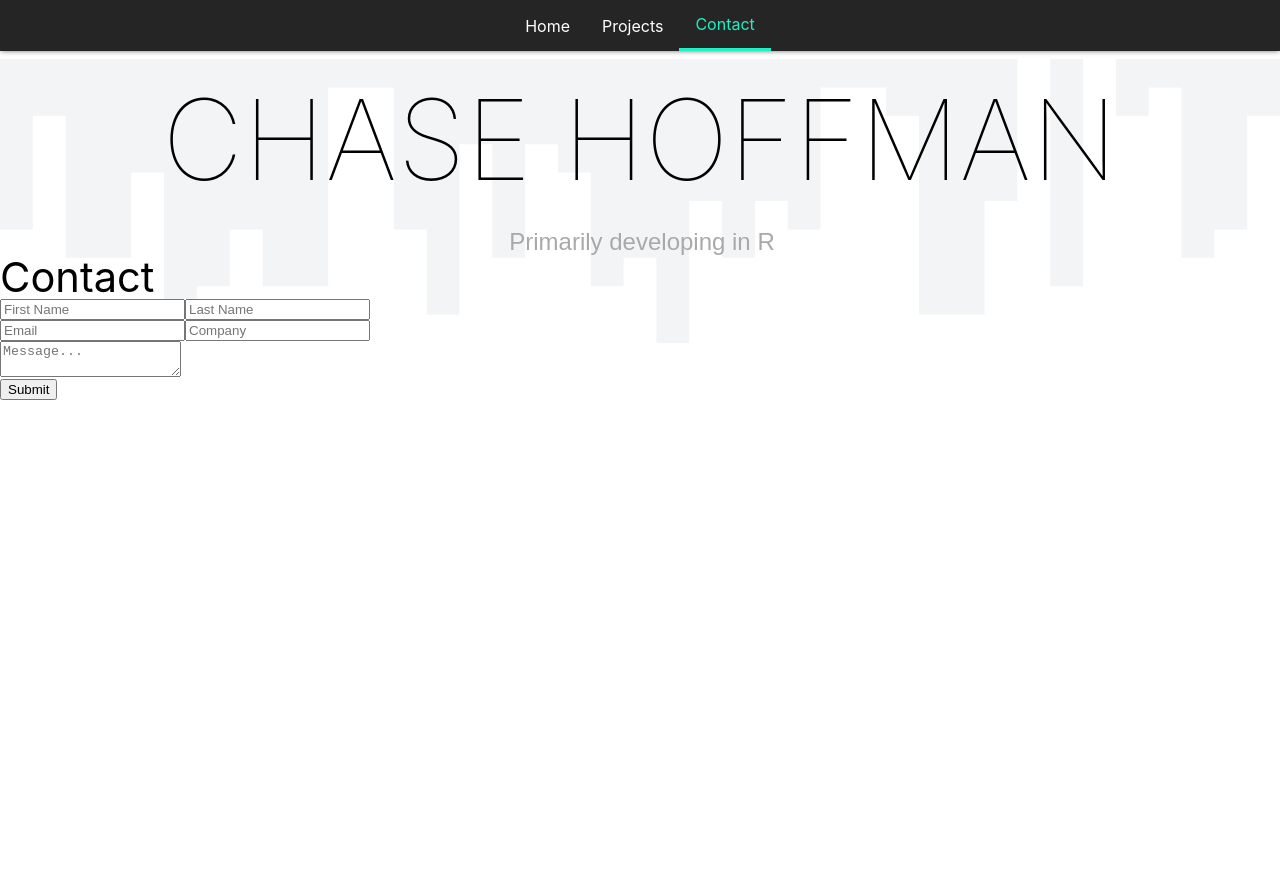
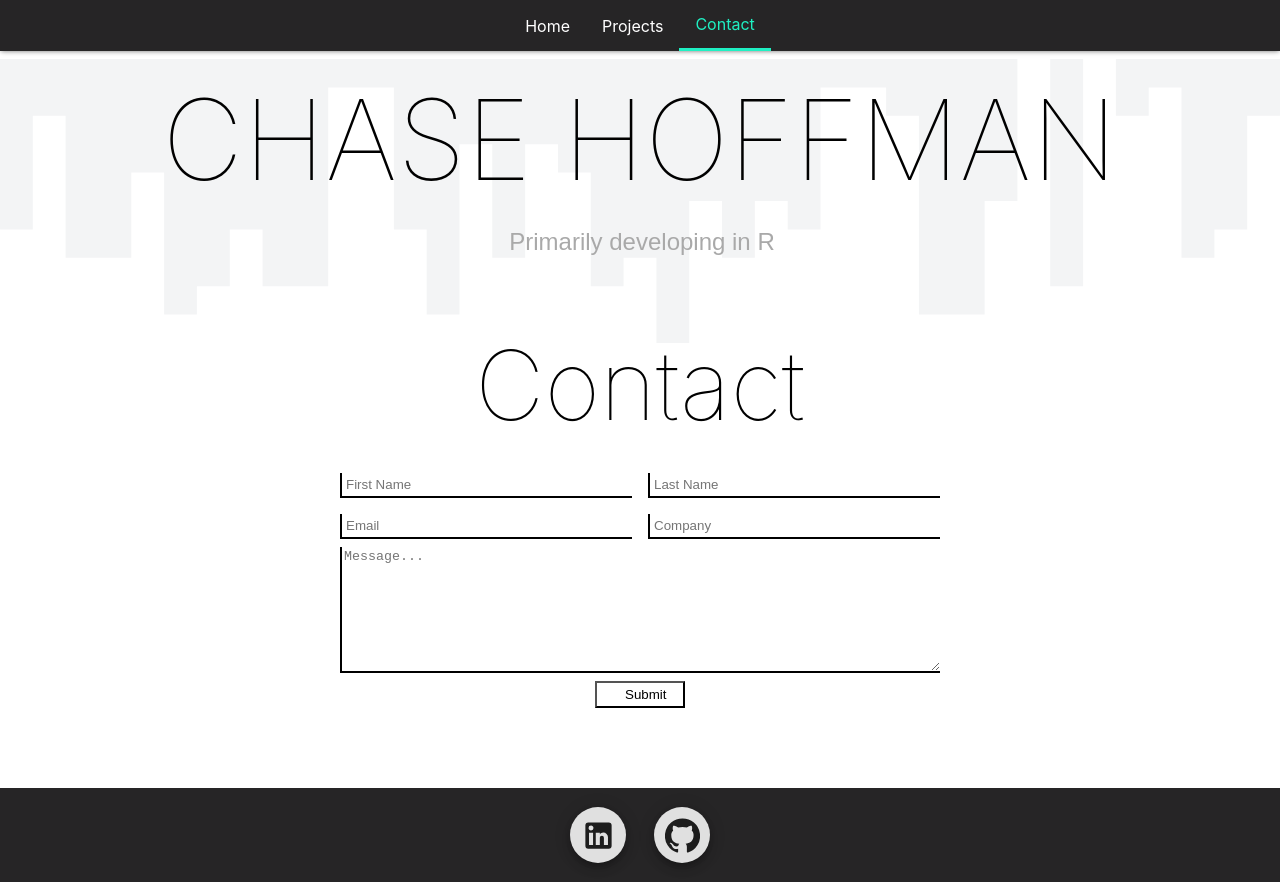
Before and after one commit to chasehoff/portfolio, a React (Create React App) app: page /contact in a window 1280 px wide. Before the commit the page ends 800 px from the top, so only its background shows below. Built offline with nearby package versions, Linux system fonts and the light colour scheme.

Commit message:
Added styling to form component

```diff
--- a/src/views/contact/Contact.js
+++ b/src/views/contact/Contact.js
@@ -1,4 +1,6 @@
 import React, { useState } from 'react';
+import Footer from '../../components/footer/Footer';
+import './index.css';
 
 function Contact() {
 
@@ -16,22 +18,23 @@ function Contact() {
     }
 
     return (
-        <div>
-            <h1>Contact</h1>
-            <form onSubmit={handleSubmit}>
-                <div>
-                    <input name="fname" placeholder="First Name" value={formInfo.fname} onChange={(e) => setFormInfo({...formInfo, fname: e.target.value})} />
-                    <input name="lname" placeholder="Last Name" value={formInfo.lname} onChange={(e) => setFormInfo({...formInfo, lname: e.target.value})} />
+        <div className="contact__container">
+            <h1 className="contact__header">Contact</h1>
+            <form className="contact__form" onSubmit={handleSubmit}>
+                <div className="contact__input__section">
+                    <input className="contact__item__double" name="fname" placeholder="First Name" value={formInfo.fname} onChange={(e) => setFormInfo({...formInfo, fname: e.target.value})} />
+                    <input className="contact__item__double" name="lname" placeholder="Last Name" value={formInfo.lname} onChange={(e) => setFormInfo({...formInfo, lname: e.target.value})} />
                 </div>
-                <div>
-                    <input name="email" placeholder="Email" value={formInfo.email} onChange={(e) => setFormInfo({...formInfo, email: e.target.value})} />
-                    <input name="company" placeholder="Company" value={formInfo.company} onChange={(e) => setFormInfo({...formInfo, company: e.target.value})} />
+                <div className="contact__input__section">
+                    <input className="contact__item__double" name="email" placeholder="Email" value={formInfo.email} onChange={(e) => setFormInfo({...formInfo, email: e.target.value})} />
+                    <input className="contact__item__double" name="company" placeholder="Company" value={formInfo.company} onChange={(e) => setFormInfo({...formInfo, company: e.target.value})} />
                 </div>
-                <div>
-                    <textarea name="message" placeholder="Message..." value={formInfo.message} onChange={(e) => setFormInfo({...formInfo, message: e.target.value})} />
+                <div className="contact__input__section">
+                    <textarea rows="8" className="contact__item__single" name="message" placeholder="Message..." value={formInfo.message} onChange={(e) => setFormInfo({...formInfo, message: e.target.value})} />
                 </div>
-                <input type="submit" placeholder="Submit" />
+                <input className="contact__submit__button" type="submit" placeholder="Submit" />
             </form>
+            <Footer />
         </div>
     )
 }
--- /dev/null
+++ b/src/views/contact/index.css
@@ -0,0 +1,52 @@
+.contact__container {
+     display: flex;
+     flex-direction: column;
+     align-items: center;
+}
+.contact__header {
+    font-size: 6rem;
+    font-weight: 100;
+    margin-bottom: 2rem;
+    margin-top: 5rem;
+}
+.contact__form {
+    width: 50%;
+    max-width: 600px;
+    display: flex;
+    flex-direction: column;
+    align-items: center;
+    margin-bottom: 5rem;
+}
+.contact__input__section {
+    width: 100%;
+    display: flex;
+}
+.contact__item__double {
+    width: 47%;
+    margin-top: .5rem;
+    margin-bottom: .5rem;
+    padding: .25rem;
+    border-top: none;
+    border-right: none;
+    border-left: 2px solid black;
+    border-bottom: 2px solid black;
+}
+.contact__item__single {
+    border-top: none;
+    border-right: none;
+    border-left: 2px solid black;
+    border-bottom: 2px solid black;
+    width: 100%;
+}
+.contact__submit__button {
+    background-color: transparent;
+    padding: .25rem 1.75rem;
+    margin-top: .5rem;
+    width: 15%;
+}
+.contact__input__section .contact__item__double:nth-of-type(1) {
+    margin-right: .5rem;
+}
+.contact__input__section .contact__item__double:nth-of-type(2) {
+    margin-left: .5rem;
+}
```
